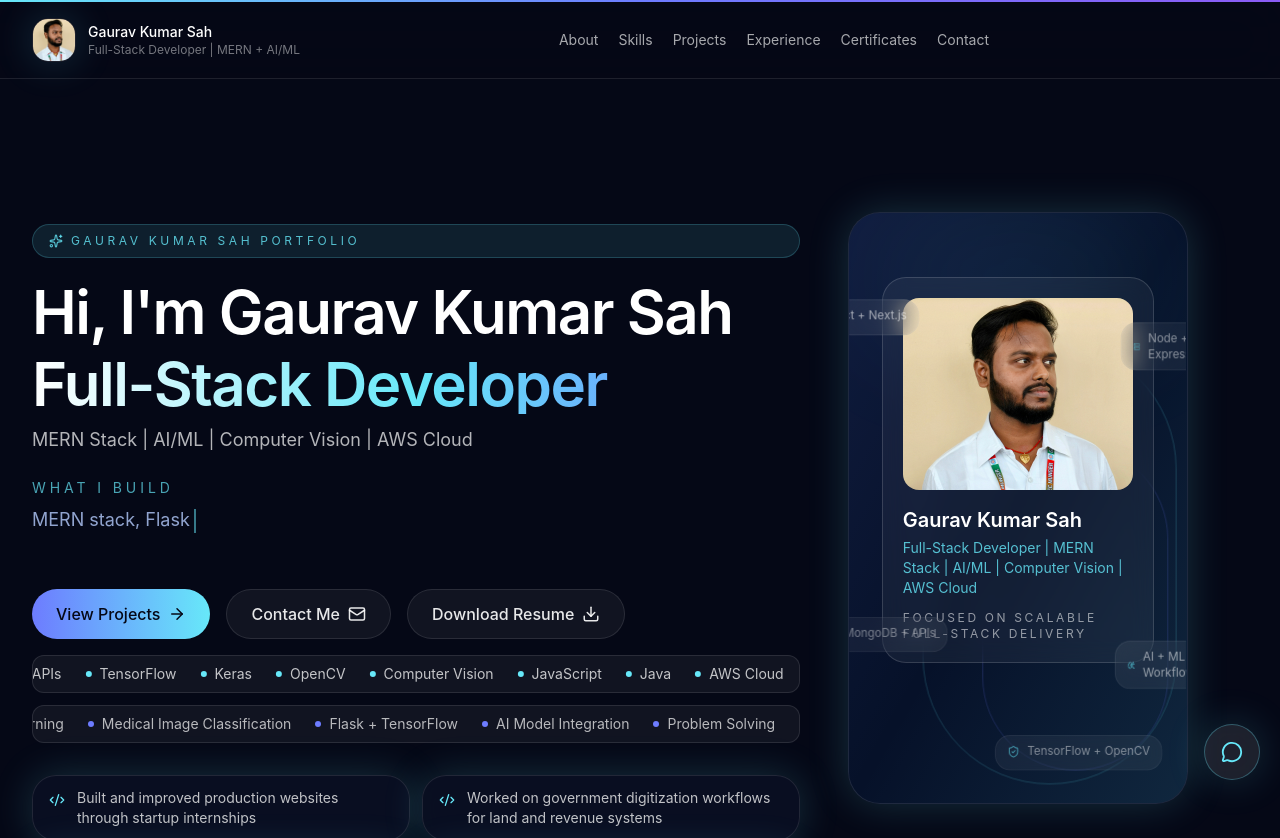
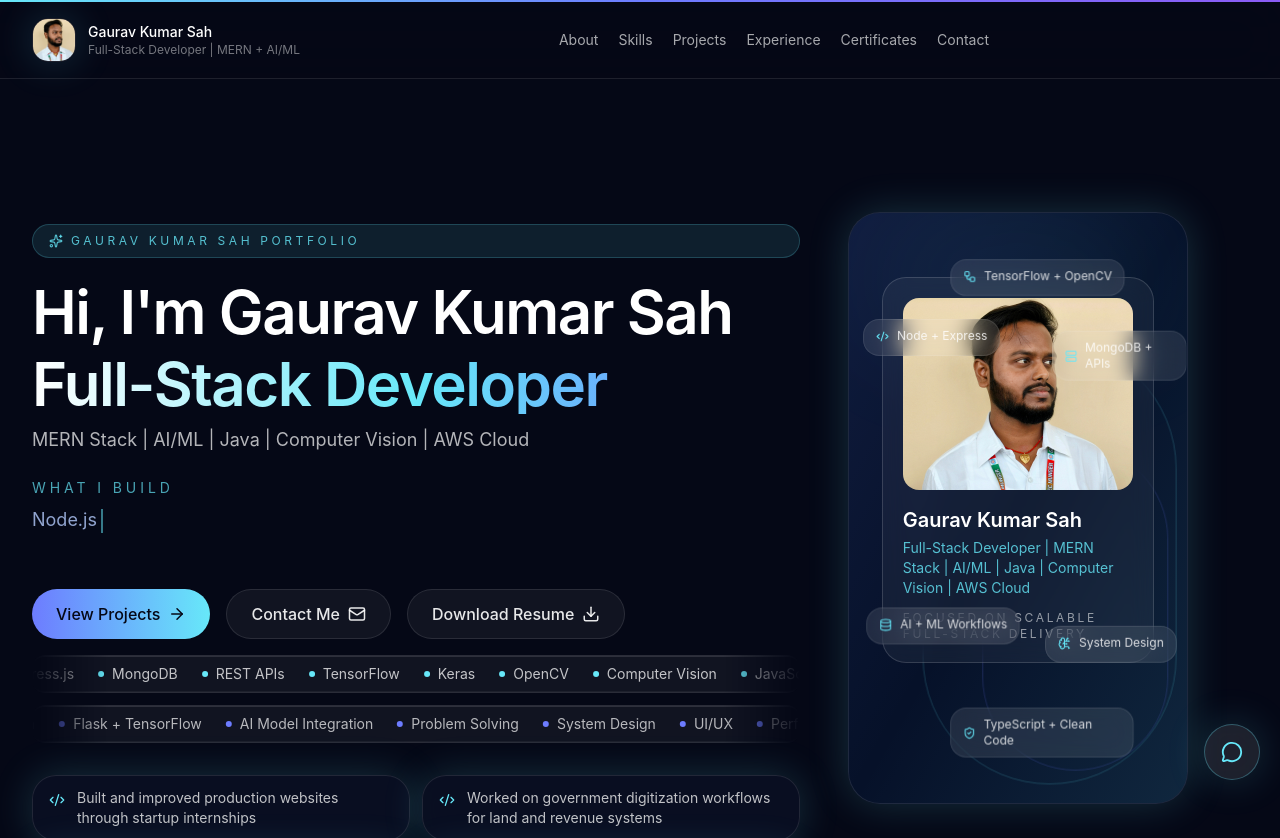
Before and after one commit to gauravssah/gauravsah, a React (Vite) app: page / in a window 1280 px wide. Shown: the top 838 px of the page. Built offline with nearby package versions, Linux system fonts and the light colour scheme.

Commit message:
ui chnages and fix working well

```diff
--- a/src/components/HeroSkillsShowcase.tsx
+++ b/src/components/HeroSkillsShowcase.tsx
@@ -1,4 +1,5 @@
 import { motion } from "framer-motion";
+import { useEffect, useMemo, useState } from "react";
 import {
   BrainCircuit,
   Code2,
@@ -10,16 +11,16 @@ import {
 import { assetPath } from "../utils/assetPath";
 
 const floatingSkills = [
-  { icon: Code2, label: "React + Next.js", x: "-18%", y: "16%", delay: 0 },
-  { icon: Server, label: "Node + Express", x: "80%", y: "20%", delay: 0.35 },
-  { icon: Database, label: "MongoDB + APIs", x: "-12%", y: "70%", delay: 0.55 },
-  { icon: BrainCircuit, label: "AI Workflows", x: "78%", y: "74%", delay: 0.2 },
-  { icon: Workflow, label: "System Design", x: "44%", y: "-6%", delay: 0.7 },
+  { icon: Code2, label: "React + Next.js", x: "4%", y: "18%", delay: 0 },
+  { icon: Server, label: "Node + Express", x: "60%", y: "20%", delay: 0.35 },
+  { icon: Database, label: "MongoDB + APIs", x: "5%", y: "67%", delay: 0.55 },
+  { icon: BrainCircuit, label: "AI Workflows", x: "58%", y: "70%", delay: 0.2 },
+  { icon: Workflow, label: "System Design", x: "30%", y: "8%", delay: 0.7 },
   {
     icon: ShieldCheck,
     label: "Clean Architecture",
-    x: "42%",
-    y: "90%",
+    x: "30%",
+    y: "84%",
     delay: 0.45,
   },
 ];
@@ -41,9 +42,34 @@ export function HeroSkillsShowcase({
   focusLine,
   floatingLabels,
 }: HeroSkillsShowcaseProps) {
+  const normalizedLabels = useMemo(() => {
+    const cleaned = floatingLabels
+      .map((label) => label.trim())
+      .filter((label) => label.length > 0);
+    const unique = Array.from(new Set(cleaned));
+    return unique.length > 0
+      ? unique
+      : floatingSkills.map((item) => item.label);
+  }, [floatingLabels]);
+
+  const [rotationOffset, setRotationOffset] = useState(0);
+
+  useEffect(() => {
+    if (normalizedLabels.length <= floatingSkills.length) {
+      setRotationOffset(0);
+      return;
+    }
+
+    const timer = window.setInterval(() => {
+      setRotationOffset((current) => (current + 1) % normalizedLabels.length);
+    }, 5600);
+
+    return () => window.clearInterval(timer);
+  }, [normalizedLabels]);
+
   const skillsToRender = floatingSkills.map((item, index) => ({
     ...item,
-    label: floatingLabels[index] || item.label,
+    label: normalizedLabels[(index + rotationOffset) % normalizedLabels.length],
   }));
 
   return (
@@ -77,15 +103,15 @@ export function HeroSkillsShowcase({
         </motion.div>
       </div>
 
-      {skillsToRender.map((item) => (
+      {skillsToRender.map((item, index) => (
         <motion.div
-          key={item.label}
-          className="hero-floating-tag absolute z-20 rounded-2xl border border-white/10 bg-white/10 px-3 py-2 text-xs text-white/85 backdrop-blur-md"
+          key={`floating-skill-${index}`}
+          className="hero-floating-tag absolute z-20 max-w-[42%] rounded-2xl border border-white/10 bg-white/10 px-2.5 py-2 text-[11px] leading-tight text-white/85 backdrop-blur-md md:max-w-[11.5rem] md:px-3 md:text-xs"
           style={{ left: item.x, top: item.y }}
           initial={{ opacity: 0, scale: 0.9 }}
-          animate={{ opacity: 1, scale: 1, y: [0, -10, 0] }}
+          animate={{ opacity: 1, scale: 1, y: [0, -6, 0] }}
           transition={{
-            duration: 4.2,
+            duration: 7.2,
             repeat: Infinity,
             delay: item.delay,
             ease: "easeInOut",
--- a/src/data/portfolio.ts
+++ b/src/data/portfolio.ts
@@ -179,7 +179,7 @@ export const chatbotKnowledge = {
 export const defaultPortfolio: PortfolioData = {
   hero: {
     name: "Gaurav Kumar Sah",
-    role: "Full-Stack Developer | MERN Stack | AI/ML | Computer Vision | AWS Cloud",
+    role: "Full-Stack Developer | MERN Stack | AI/ML | Java | Computer Vision | AWS Cloud",
     intro:
       "Turning ideas into scalable web applications, one clean line of code at a time. I build fast, user-focused digital products with React, Next.js, Node.js, and MongoDB, while strengthening software engineering depth through DSA and system design.",
     highlights: [
@@ -208,10 +208,21 @@ export const defaultPortfolio: PortfolioData = {
   heroUi: {
     badgeText: "Gaurav Kumar Sah portfolio",
     typedLines: [
-      "Building scalable web applications and AI-powered health solutions.",
-      "MERN stack, Flask APIs, and TensorFlow-based workflows.",
-      "Fast UI, robust APIs, computer vision, and strong DSA mindset.",
-      "Focused on real product impact through full-stack + AI delivery.",
+      "React UIs that feel fast.",
+      "Next.js pages built for scale.",
+      "Node.js APIs with clean architecture.",
+      "MongoDB data flows that stay reliable.",
+      "TypeScript code that stays maintainable.",
+      "Express services with robust REST APIs.",
+      "Tailwind-powered responsive UI systems.",
+      "TensorFlow models for real use-cases.",
+      "OpenCV for practical computer vision.",
+      "Flask backends for AI integrations.",
+      "AWS-ready apps for cloud deployment.",
+      "Java for strong software fundamentals.",
+      "GitHub workflow with clean collaboration.",
+      "DSA-first problem solving mindset.",
+      "OS, DBMS, and CN backed engineering.",
     ],
     movingSkills: [
       "React.js",
@@ -256,13 +267,20 @@ export const defaultPortfolio: PortfolioData = {
       "AI + ML Workflows",
       "System Design",
       "TensorFlow + OpenCV",
+      "TypeScript + Clean Code",
+      "AWS + Cloud Deploy",
+      "Flask + Model Serving",
+      "REST API Security",
+      "Performance Optimization",
+      "DSA + Problem Solving",
     ],
     primaryButtonLabel: "View Projects",
     secondaryButtonLabel: "Contact Me",
     resumeButtonLabel: "Download Resume",
   },
   about: {
-    headline: "Full-Stack Developer | Software Engineer | AI/ML Enthusiast",
+    headline:
+      "Full-Stack Developer | Software Engineer | AI/ML | Java Developer",
     locationLabel: "India",
     highlights: [
       "Full-stack internship delivery",
--- a/src/sections/CertificationsSection.tsx
+++ b/src/sections/CertificationsSection.tsx
@@ -66,10 +66,6 @@ export function CertificationsSection({
             <motion.article
               key={`${certificate.id}-${index}`}
               className="group certificate-3d-card w-[260px] shrink-0 overflow-hidden rounded-3xl border border-white/10 bg-[#0b1430]/80"
-              initial={{ opacity: 0, y: 20 }}
-              whileInView={{ opacity: 1, y: 0 }}
-              viewport={{ once: true, amount: 0.2 }}
-              transition={{ duration: 0.45, delay: (index % 6) * 0.05 }}
               whileHover={{ rotateY: 7, rotateX: -5, y: -8 }}
               style={{ transformStyle: "preserve-3d" }}
             >
--- a/src/styles/index.css
+++ b/src/styles/index.css
@@ -84,7 +84,9 @@ img {
 }
 
 .certificate-marquee {
-    animation: certificateMarquee 100s linear infinite;
+    animation: certificateMarquee 120s linear infinite;
+    will-change: transform;
+    transform: translate3d(0, 0, 0);
 }
 
 .certificate-marquee:hover {
@@ -114,20 +116,76 @@ img {
     }
 }
 
+@keyframes skillStripSheen {
+    0% {
+        transform: translate3d(-120%, 0, 0);
+        opacity: 0;
+    }
+
+    25% {
+        opacity: 0.2;
+    }
+
+    70% {
+        opacity: 0.16;
+    }
+
+    100% {
+        transform: translate3d(130%, 0, 0);
+        opacity: 0;
+    }
+}
+
+.skill-strip {
+    position: relative;
+    isolation: isolate;
+    box-shadow:
+        inset 0 1px 0 rgba(255, 255, 255, 0.12),
+        inset 0 -1px 0 rgba(255, 255, 255, 0.05),
+        0 10px 24px rgba(4, 10, 34, 0.28);
+    mask-image: linear-gradient(to right, transparent 0%, black 10%, black 90%, transparent 100%);
+}
+
+.skill-strip::before {
+    content: '';
+    position: absolute;
+    inset: 0;
+    pointer-events: none;
+    background: linear-gradient(110deg,
+            transparent 18%,
+            rgba(149, 214, 255, 0.08) 36%,
+            rgba(255, 255, 255, 0.24) 50%,
+            rgba(124, 255, 238, 0.12) 64%,
+            transparent 82%);
+    animation: skillStripSheen 8.8s ease-in-out infinite;
+    mix-blend-mode: screen;
+    z-index: 1;
+}
+
 .skill-strip-track {
-    animation: skillStripRun 20s linear infinite;
+    animation: skillStripRun 34s linear infinite;
+    will-change: transform;
+    transform: translate3d(0, 0, 0);
 }
 
 .skill-strip-track-reverse {
-    animation: skillStripRun 22s linear infinite reverse;
+    animation: skillStripRun 38s linear infinite reverse;
+    will-change: transform;
+    transform: translate3d(0, 0, 0);
 }
 
-.skill-strip:hover .skill-strip-track {
-    animation-play-state: paused;
-}
+@media (hover: hover) and (pointer: fine) {
+    .skill-strip:hover .skill-strip-track {
+        animation-play-state: paused;
+    }
 
-.skill-strip:hover .skill-strip-track-reverse {
-    animation-play-state: paused;
+    .skill-strip:hover .skill-strip-track-reverse {
+        animation-play-state: paused;
+    }
+
+    .skill-strip:hover::before {
+        animation-play-state: paused;
+    }
 }
 
 @media (max-width: 768px) {
```
